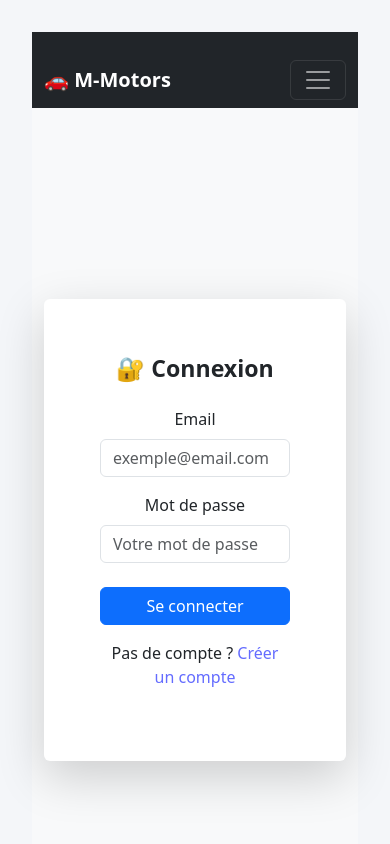
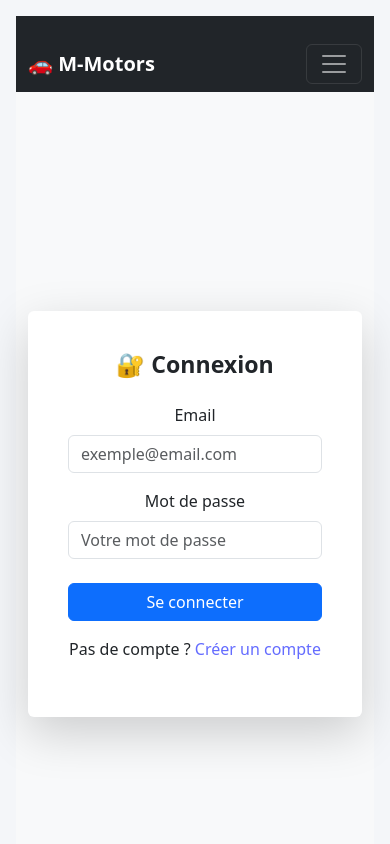
Before and after one commit to labelamy/m-motors, a React app in the folder frontend/: page /login in a window 390 px wide. Shown: the top 844 px of the page. Built offline with nearby package versions, Linux system fonts and the light colour scheme; no server answers; the HTML template or start-up script is replaced by a standard one.

Commit message:
Rendre le site responsive .

```diff
--- a/frontend/src/App.css
+++ b/frontend/src/App.css
@@ -1,4 +1,5 @@
 #root {
+  width: 100%;
   max-width: 1280px;
   margin: 0 auto;
   padding: 2rem;
@@ -64,7 +65,8 @@
 .image-container img {
   height: 220px;
   width: 100%;
-  object-fit: cover;
+  object-fit: contain;
+  background-color: white;
   transition: transform 0.4s ease;
 }
 
@@ -188,3 +190,17 @@
   font-size: 0.9rem;
   padding: 8px 12px;
 }
+
+@media (max-width: 768px) {
+  #root {
+    padding: 1rem;
+  }
+
+  .image-container img {
+    height: 180px;
+  }
+
+  .card {
+    padding: 1rem;
+  }
+}
```
